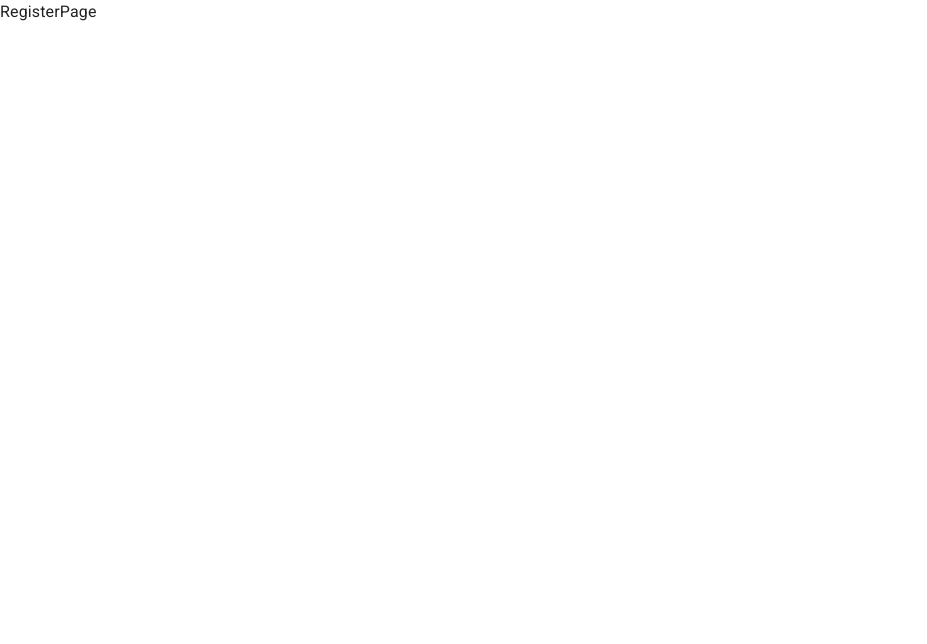
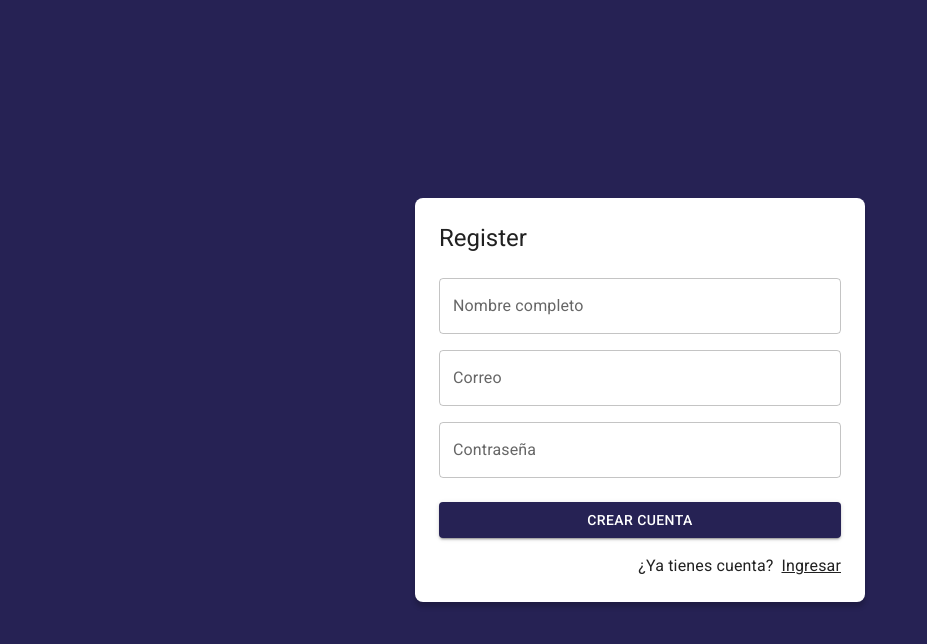
Before and after one commit to David-dgm/Vocabulary, a React (Vite) app: page /auth/register in a window 1280 px wide. Shown: the top 644 px of the page, without its empty margins (0-927 px from the left). Built offline with nearby package versions, Linux system fonts and the light colour scheme.

Commit message:
feat: add auth layout

```diff
--- /dev/null
+++ b/src/auth/layout/AuthLayout.jsx
@@ -0,0 +1,31 @@
+import { Grid, Typography } from '@mui/material';
+
+export const AuthLayout = ({ children, title = '' }) => {
+	return (
+		<Grid
+			container
+			spacing={0}
+			direction='column'
+			alignItems='center'
+			justifyContent='center'
+			sx={{ minHeight: '100vh', backgroundColor: 'primary.main', padding: 4 }}
+		>
+			<Grid
+				item
+				className='box-shadow'
+				xs={3}
+				sx={{
+					width: { sm: 450 },
+					backgroundColor: 'white',
+					padding: 3,
+					borderRadius: 2,
+				}}
+			>
+				<Typography variant='h5' sx={{ mb: 1 }}>
+					{title}
+				</Typography>
+				{children}
+			</Grid>
+		</Grid>
+	);
+};
--- a/src/auth/pages/LoginPage.jsx
+++ b/src/auth/pages/LoginPage.jsx
@@ -1,10 +1,9 @@
-import { useContext } from 'react';
-import { useNavigate } from 'react-router-dom';
 import { AuthContext } from '../context/AuthContext';
+import { AuthLayout } from '../layout/AuthLayout';
 import { Button, Grid, Link, TextField, Typography } from '@mui/material';
 import { Google } from '@mui/icons-material';
-
-import { Link as RouterLink } from 'react-router-dom';
+import { Link as RouterLink, useNavigate } from 'react-router-dom';
+import { useContext } from 'react';
 
 export const LoginPage = () => {
 	const { login } = useContext(AuthContext);
@@ -21,18 +20,7 @@ export const LoginPage = () => {
 	};
 
 	return (
-		<Grid
-			container
-			spacing={0}
-			direction='column'
-			alignItems='center'
-			justifyContent='center'
-			sx={{ minHeight: '100vh', backgroundColor: 'primary.main', padding: 4 }}
-		>
-			<Grid item className='box-shadow' xs={3} sx={{ backgroundColor: 'white', padding: 3, borderRadius: 2 }}>
-				<Typography variant='h5' sx={{ mb: 1 }}>
-					Login
-				</Typography>
+		<AuthLayout title='Login'>
 			<form>
 				<Grid container>
 					<Grid item xs={12} sx={{ mt: 2 }}>
@@ -65,7 +53,6 @@ export const LoginPage = () => {
 			<button className='btn btn-primary' onClick={onLogin}>
 				Login
 			</button>
-			</Grid>
-		</Grid>
+		</AuthLayout>
 	);
 };
--- a/src/auth/pages/RegisterPage.jsx
+++ b/src/auth/pages/RegisterPage.jsx
@@ -1,3 +1,39 @@
+import { AuthContext } from '../context/AuthContext';
+import { AuthLayout } from '../layout/AuthLayout';
+import { Button, Grid, Link, TextField, Typography } from '@mui/material';
+
+import { Link as RouterLink, useNavigate } from 'react-router-dom';
+import { useContext } from 'react';
+
 export const RegisterPage = () => {
-	return <div>RegisterPage</div>;
+	return (
+		<AuthLayout title='Register'>
+			<form>
+				<Grid container>
+					<Grid item xs={12} sx={{ mt: 2 }}>
+						<TextField label='Nombre completo' type='text' placeholder='Jhon Doe' fullWidth />
+					</Grid>
+					<Grid item xs={12} sx={{ mt: 2 }}>
+						<TextField label='Correo' type='email' placeholder='correo@google.com' fullWidth />
+					</Grid>
+					<Grid item xs={12} sx={{ mt: 2 }}>
+						<TextField label='Contraseña' type='password' placeholder='Contraseña' fullWidth />
+					</Grid>
+					<Grid container spacing={2} sx={{ mb: 2, mt: 1 }}>
+						<Grid item xs={12}>
+							<Button variant='contained' fullWidth>
+								Crear cuenta
+							</Button>
+						</Grid>
+					</Grid>
+					<Grid container direction='row' justifyContent='end'>
+						<Typography sx={{ mr: 1 }}>¿Ya tienes cuenta?</Typography>
+						<Link component={RouterLink} color='inherit' to='/auth/login'>
+							Ingresar
+						</Link>
+					</Grid>
+				</Grid>
+			</form>
+		</AuthLayout>
+	);
 };
```
Lines whose indentation alone changed are shown as unchanged.
